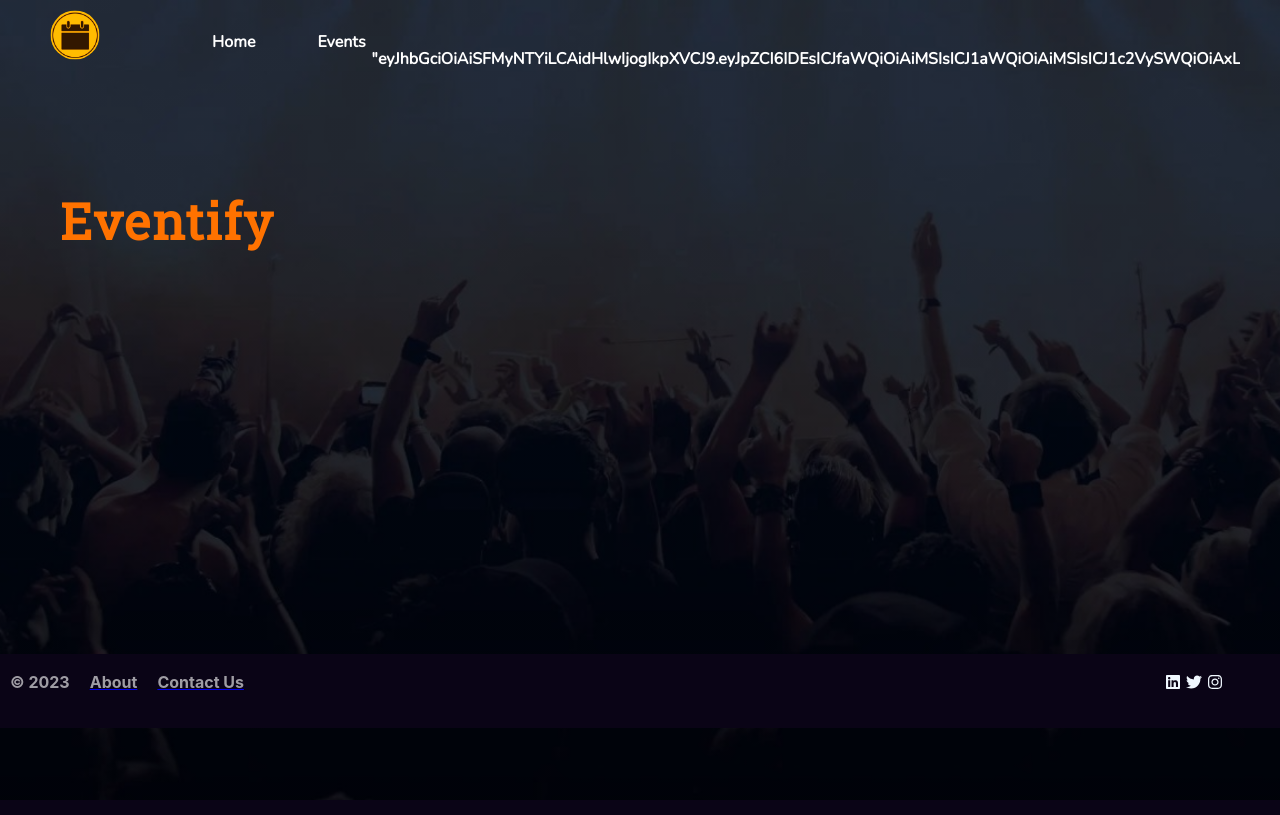
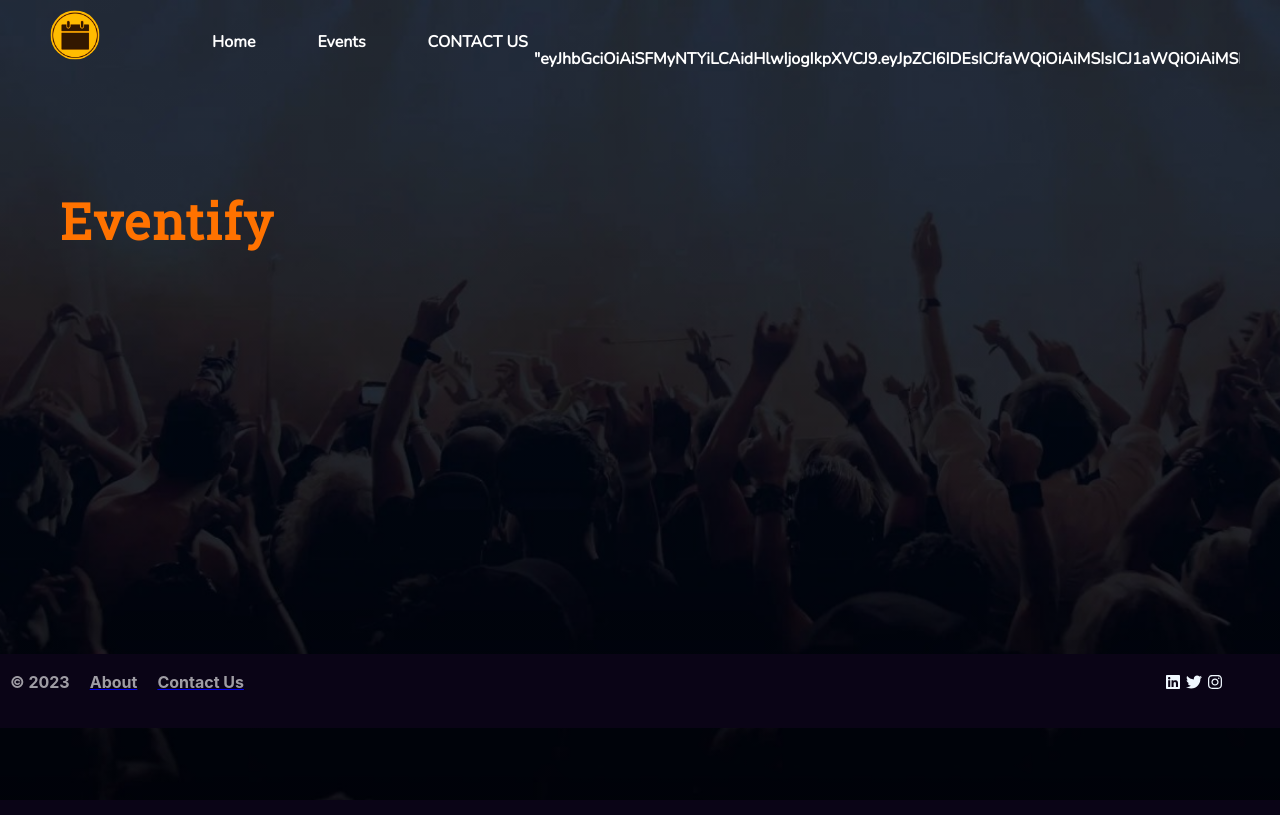
Before and after one commit to luckydev8888/Event_Management_System, a React (Create React App) app in the folder frontend/: page /#/ in a window 1280 px wide. Built offline with nearby package versions, Linux system fonts and the light colour scheme; sample sign-in values are in the browser's storage.

Commit message:
Add contact us to navbar for user

```diff
--- a/frontend/src/components/Navbar/Navbar.css
+++ b/frontend/src/components/Navbar/Navbar.css
@@ -64,7 +64,7 @@
 }
 
 .user{
-    margin-left: 750px;
+    margin-left: 600px;
 }
 
 .dropdown {
--- a/frontend/src/components/Navbar/Navbar.js
+++ b/frontend/src/components/Navbar/Navbar.js
@@ -58,6 +58,7 @@
                     <ul>
                     <li><Link to = "/">Home</Link></li>
                     <li><Link to = "/view-event">Events</Link></li>
+                    <li><Link to = "/contact">CONTACT US</Link></li>
                 </ul>
                 </div>
                 <div class = "dropdown">
```
